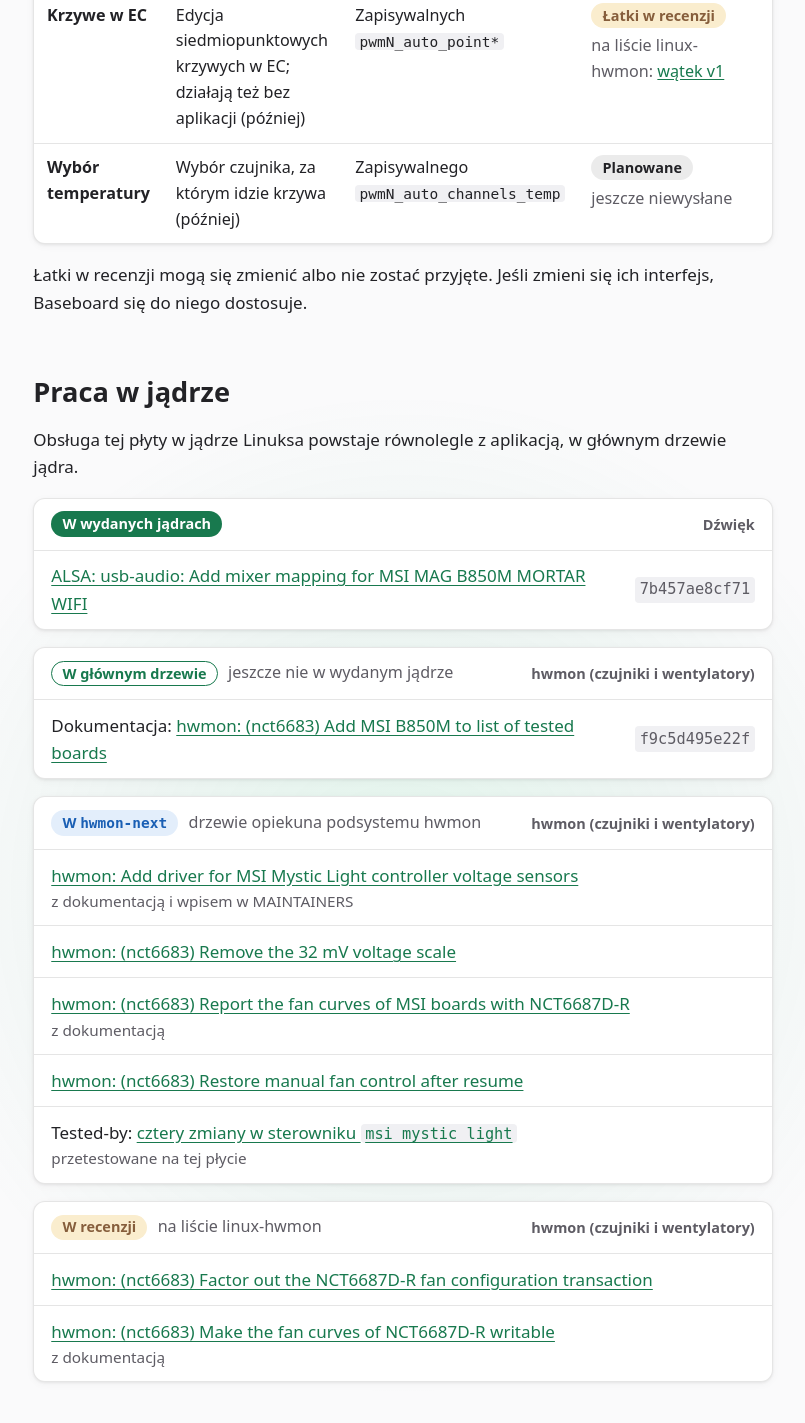
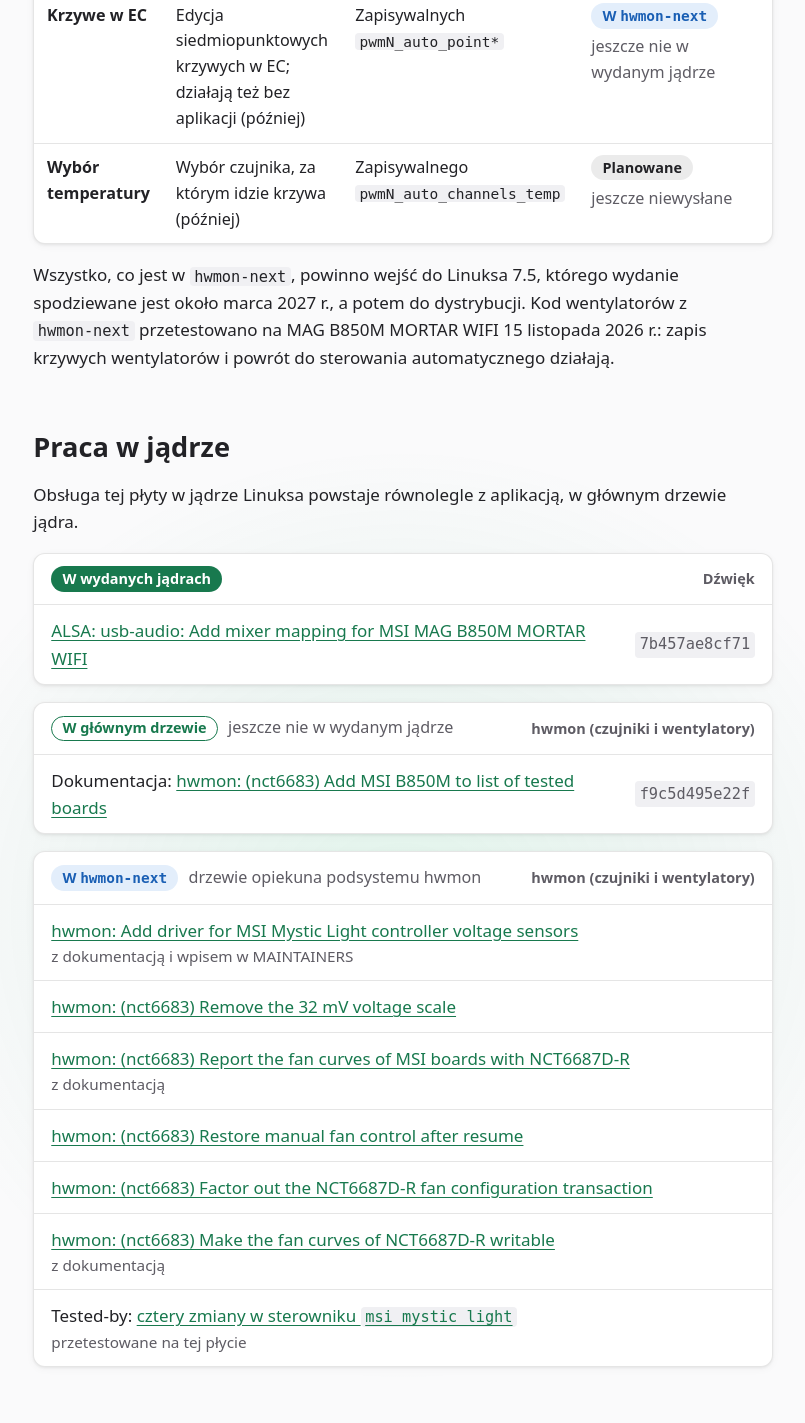
Before and after one commit to TomaszBojanowski/baseboard, a plain HTML site: page website/pl/index.html in a window 1280 px wide. Shown: the part 5457-6880 px from the top of the page, without its empty margins (237-1042 px from the left). Drawn offline with Linux system fonts and the light colour scheme.

Commit message:
Update kernel status: fan curve patches are in hwmon-next
The hwmon maintainer applied the series that makes the fan curves
writable to hwmon-next on 2026-11-14, together with the change that
restores automatic fan control when the driver is unloaded. The
combined driver code was tested on the MAG B850M MORTAR WIFI on
2026-11-15: writing fan curves and going back to automatic control
work.

README and website (English and Polish): curve editing is in
hwmon-next, the two patches are listed with the other hwmon-next
changes, the "In review" entries are gone, and the kernel section says
that everything in hwmon-next is expected in Linux 7.5, whose release
is expected around March 2027.

docs/PROJEKT.md: current hwmon-next hashes, the accepted series in
the ABI table and the driver levels, restore on unload in the driver
behaviour, the residual risk and R7, the dependency table in M2.2
without the review contingencies, O16 partly resolved.

docs/DECYZJE.md: D72 allows dates and the expected kernel version in
the kernel section of the website and README, always as expected;
the app still names no kernel version until the changes are in a
released kernel (D60). D41 is partly superseded.

Checked: cargo fmt --check, cargo clippy (debug and release) with
-D warnings, meson test (9 of 9, with tour), tag balance of both
website pages.

```diff
--- a/website/pl/index.html
+++ b/website/pl/index.html
@@ -130,12 +130,12 @@
 <tr><th scope="row">Tylko odczyt</th><td data-label="Co robi Baseboard">Odczyty i obroty wentylatorów, z wyjaśnieniem, że sterowanie wymaga nowszego sterownika (0.2.0)</td><td data-label="Czego wymaga od jądra">Sterownika <code>nct6683</code> dla układu NCT6687D-R płyty</td><td data-label="Stan w jądrze"><span class="pill pill-released">W obecnych jądrach</span></td></tr>
 <tr><th scope="row">Tryb ręczny</th><td data-label="Co robi Baseboard">Stałe wypełnienie dla każdego złącza, ustawiane przez pomocnika systemowego (później)</td><td data-label="Czego wymaga od jądra">Zapisywalnych <code>pwmN</code> i <code>pwmN_enable</code> oraz przywracania ich po wybudzeniu</td><td data-label="Stan w jądrze"><span class="pill pill-next">W <code>hwmon-next</code></span><span class="vh">,</span> <span class="state-note">drzewie opiekuna podsystemu hwmon; jeszcze nie w wydanym jądrze</span></td></tr>
 <tr><th scope="row">Podgląd krzywych</th><td data-label="Co robi Baseboard">Krzywe zapisane w EC i ich źródło temperatury, tylko do odczytu (0.2.0)</td><td data-label="Czego wymaga od jądra">Czytelnych <code>pwmN_auto_point*</code> i <code>pwmN_auto_channels_temp</code></td><td data-label="Stan w jądrze"><span class="pill pill-next">W <code>hwmon-next</code></span><span class="vh">;</span> <span class="state-note">jeszcze nie w wydanym jądrze</span></td></tr>
-<tr><th scope="row">Krzywe w EC</th><td data-label="Co robi Baseboard">Edycja siedmiopunktowych krzywych w EC; działają też bez aplikacji (później)</td><td data-label="Czego wymaga od jądra">Zapisywalnych <code>pwmN_auto_point*</code></td><td data-label="Stan w jądrze"><span class="pill pill-review">Łatki w recenzji</span> <span class="state-note">na liście linux-hwmon: <a href="https://lore.kernel.org/linux-hwmon/20261109223442.509238-1-tomasz@bojanowski.me/" hreflang="en">wątek v1</a></span></td></tr>
+<tr><th scope="row">Krzywe w EC</th><td data-label="Co robi Baseboard">Edycja siedmiopunktowych krzywych w EC; działają też bez aplikacji (później)</td><td data-label="Czego wymaga od jądra">Zapisywalnych <code>pwmN_auto_point*</code></td><td data-label="Stan w jądrze"><span class="pill pill-next">W <code>hwmon-next</code></span><span class="vh">;</span> <span class="state-note">jeszcze nie w wydanym jądrze</span></td></tr>
 <tr><th scope="row">Wybór temperatury</th><td data-label="Co robi Baseboard">Wybór czujnika, za którym idzie krzywa (później)</td><td data-label="Czego wymaga od jądra">Zapisywalnego <code>pwmN_auto_channels_temp</code></td><td data-label="Stan w jądrze"><span class="pill pill-planned">Planowane</span><span class="vh">,</span> <span class="state-note">jeszcze niewysłane</span></td></tr>
 </tbody>
 </table>
 </div>
-<p>Łatki w recenzji mogą się zmienić albo nie zostać przyjęte. Jeśli zmieni się ich interfejs, Baseboard się do niego dostosuje.</p>
+<p>Wszystko, co jest w <code>hwmon-next</code>, powinno wejść do Linuksa 7.5, którego wydanie spodziewane jest około marca 2027 r., a potem do dystrybucji. Kod wentylatorów z <code>hwmon-next</code> przetestowano na MAG B850M MORTAR WIFI 15 listopada 2026 r.: zapis krzywych wentylatorów i powrót do sterowania automatycznego działają.</p>
 </section>
 
 <section id="praca-w-jadrze" class="work" aria-labelledby="praca-w-jadrze-tytul">
@@ -172,18 +172,9 @@
 <li><span class="row-text"><a href="https://patch.msgid.link/20261107150619.297999-1-tomasz@bojanowski.me" hreflang="en" lang="en">hwmon: (nct6683) Remove the 32 mV voltage scale</a></span></li>
 <li><span class="row-text"><a href="https://patch.msgid.link/20261109015759.24284-1-tomasz@bojanowski.me" hreflang="en" lang="en">hwmon: (nct6683) Report the fan curves of MSI boards with NCT6687D-R</a><span class="row-note">z dokumentacją</span></span></li>
 <li><span class="row-text"><a href="https://patch.msgid.link/20261109163328.61787-1-tomasz@bojanowski.me" hreflang="en" lang="en">hwmon: (nct6683) Restore manual fan control after resume</a></span></li>
+<li><span class="row-text"><a href="https://patch.msgid.link/20261109223442.509238-2-tomasz@bojanowski.me" hreflang="en" lang="en">hwmon: (nct6683) Factor out the NCT6687D-R fan configuration transaction</a></span></li>
+<li><span class="row-text"><a href="https://patch.msgid.link/20261109223442.509238-3-tomasz@bojanowski.me" hreflang="en" lang="en">hwmon: (nct6683) Make the fan curves of NCT6687D-R writable</a><span class="row-note">z dokumentacją</span></span></li>
 <li><span class="row-text">Tested-by: <a href="https://patchwork.kernel.org/series/1205153/" hreflang="en">cztery zmiany w sterowniku <code>msi_mystic_light</code></a><span class="row-note">przetestowane na tej płycie</span></span></li>
-</ul>
-</div>
-
-<div class="card">
-<div class="card-head">
-<h3><span class="pill pill-review">W recenzji</span> <span class="head-note">na liście linux-hwmon</span></h3>
-<p class="subsys">hwmon (czujniki i wentylatory)</p>
-</div>
-<ul class="rows">
-<li><span class="row-text"><a href="https://lore.kernel.org/linux-hwmon/20261109223442.509238-1-tomasz@bojanowski.me/" hreflang="en" lang="en">hwmon: (nct6683) Factor out the NCT6687D-R fan configuration transaction</a></span></li>
-<li><span class="row-text"><a href="https://lore.kernel.org/linux-hwmon/20261109223442.509238-1-tomasz@bojanowski.me/" hreflang="en" lang="en">hwmon: (nct6683) Make the fan curves of NCT6687D-R writable</a><span class="row-note">z dokumentacją</span></span></li>
 </ul>
 </div>
 </section>
```
Also changed, not shown: website/index.html (+4 -13 lines), 3 other files.
